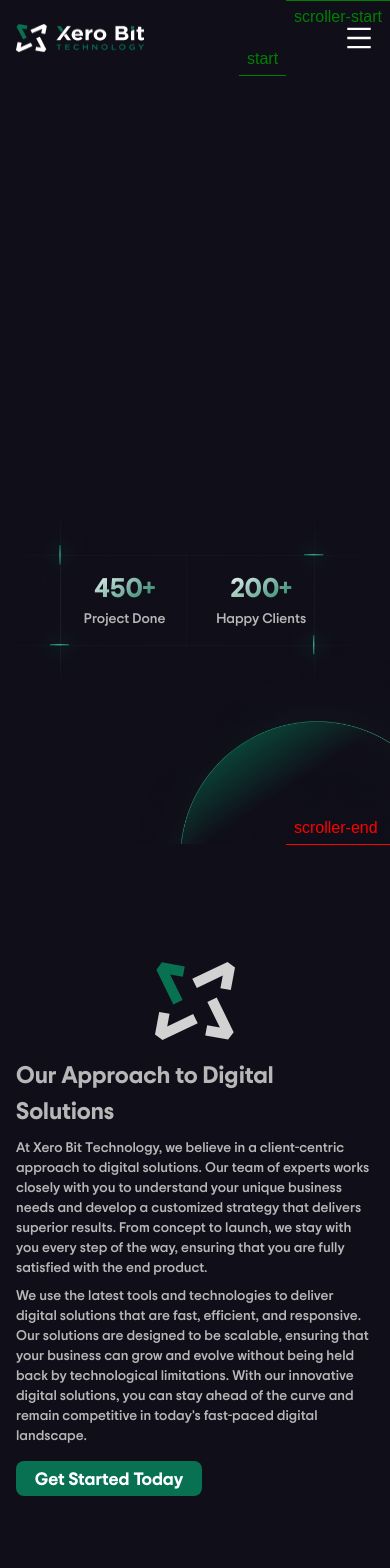
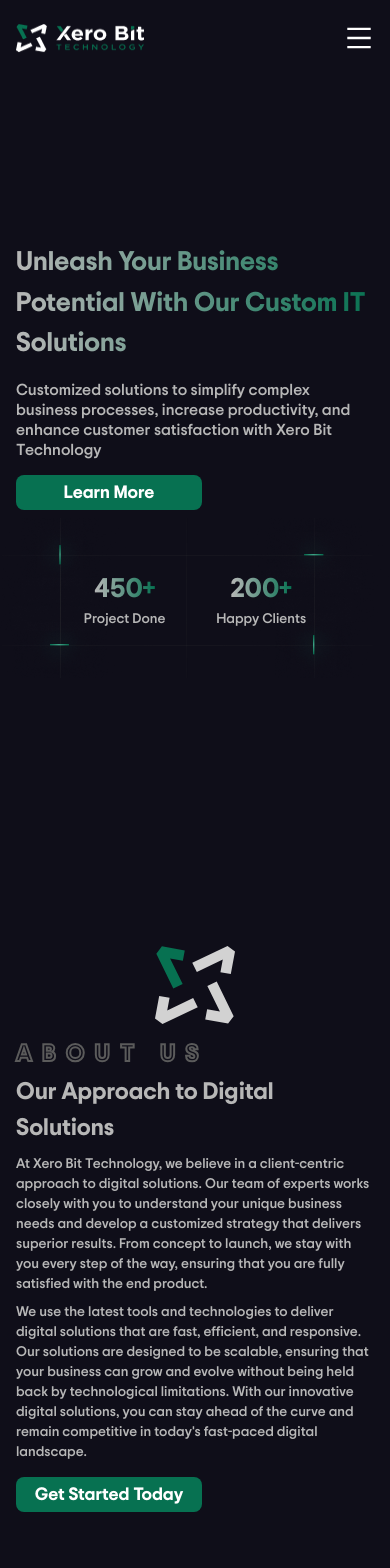
Before and after one commit to bilal060/xerobits-technology-nextjs, a Next.js app: page / in a window 390 px wide. Shown: the top 1568 px of the page. Built offline with nearby package versions, Linux system fonts and the light colour scheme.

Commit message:
hero section + about us + services

```diff
--- /dev/null
+++ b/src/app/assets/css/button.css
@@ -0,0 +1,106 @@
+/* Ujarak */
+.button--ujarak {
+    vertical-align: middle;
+    position: relative;
+    z-index: 1;
+    -webkit-backface-visibility: hidden;
+    -moz-osx-font-smoothing: grayscale;
+    color: #FFF;
+    text-align: center;
+    font-family: Trip Sans;
+    font-size: 18px;
+    font-style: normal;
+    font-weight: 700;
+    line-height: 100%;
+    border-radius: 8px;
+    background: var(--Green, #077151);
+    -webkit-transition: border-color 0.4s, color 0.4s;
+    transition: border-color 0.4s, color 0.4s;
+}
+
+.button--ujarak::before {
+    content: '';
+    position: absolute;
+    top: 0;
+    left: 0;
+    width: 100%;
+    height: 100%;
+    background: var(--Green, #043e2d);
+    z-index: -1;
+    opacity: 0;
+    -webkit-transform: scale3d(0.7, 1, 1);
+    transform: scale3d(0.7, 1, 1);
+    -webkit-transition: -webkit-transform 0.4s, opacity 0.4s;
+    transition: transform 0.4s, opacity 0.4s;
+    -webkit-transition-timing-function: cubic-bezier(0.2, 1, 0.3, 1);
+    transition-timing-function: cubic-bezier(0.2, 1, 0.3, 1);
+    border-radius: 8px;
+}
+
+.button--ujarak.button--round-s::before {
+    border-radius: 8px;
+}
+
+.button--ujarak.button--inverted::before {
+    background: var(--Green, #043e2d);
+    border-radius: 8px;
+}
+
+.button--ujarak,
+.button--ujarak::before {
+    -webkit-transition-timing-function: cubic-bezier(0.2, 1, 0.3, 1);
+    transition-timing-function: cubic-bezier(0.2, 1, 0.3, 1);
+}
+
+
+.button--ujarak:hover::before {
+    opacity: 1;
+    -webkit-transform: translate3d(0, 0, 0);
+    transform: translate3d(0, 0, 0);
+}
+
+.hero-section {
+    background-image: none;
+}
+
+.dotted-square {
+    transition: right cubic-bezier(0.165, 0.84, 0.44, 1);
+    border-radius: 8px;
+}
+
+@media (min-width: 640px) {
+    .dotted-square {
+        right: calc(51vw - (640px / 2));
+    }
+}
+
+@media (min-width: 768px) {
+    .dotted-square {
+        right: calc(51vw - (768px / 2));
+    }
+
+    .hero-section {
+        background-image: url(../images/circle.png);
+        background-position: right bottom;
+        background-size: contain;
+        background-repeat: no-repeat;
+    }
+}
+
+@media (min-width: 1024px) {
+    .dotted-square {
+        right: calc(51vw - (1024px / 2));
+    }
+}
+
+@media (min-width: 1240px) {
+    .dotted-square {
+        right: calc(51vw - (1240px / 2));
+    }
+}
+
+@media (min-width: 1536px) {
+    .dotted-square {
+        right: calc(51vw - (1536px / 2));
+    }
+}
--- a/src/app/assets/css/landing.css
+++ b/src/app/assets/css/landing.css
@@ -3,38 +3,48 @@
 @tailwind utilities;
 
 @layer components {
+
   /* Main Layout Style */
   .main-layout-container {
-    @apply bg-darkBg  relative flex flex-col justify-center h-[calc(100vh-75px)]  md:h-[calc(100vh-100px)] overflow-hidden;
+    @apply bg-darkBg relative flex flex-col justify-center h-[calc(100vh-75px)] md:h-[calc(100vh-100px)] overflow-hidden;
   }
+
   /* Green Gradient text */
   .gradient-text-green {
-    @apply text-transparent bg-clip-text bg-gradient-to-br from-white to-green;
+    /* background: linear-gradient(90deg, #B7B7B7 40.12%, #077151 100%); */
+    @apply text-transparent bg-clip-text bg-gradient-to-r from-[#B7B7B7] to-[#077151];
   }
+
   /* Medium Button */
   .md-btn {
     @apply w-[186px] h-[35px] md:h-[43px] lg:h-[56px] xl:h-[56px] rounded-lg text-[18px] font-bold font-tripsans;
   }
+
   /* Text 18 Px Style */
   .text-18px {
-    @apply lg:text-[18px] font-normal font-tripsans  leading-5;
+    @apply lg:text-[18px] font-normal font-tripsans leading-5;
   }
+
   /* Text 56 Px Style */
   .text-56px {
     @apply text-[27px] md:text-[35px] lg:text-[40px] 2xl:text-[56px] font-bold font-tripsans 2xl:leading-[72px];
   }
+
   /* Text 56 Px Style */
   .text-48px {
-    @apply text-[30px] md:text-[36px] lg:text-[48px]  capitalize text-center font-bold font-tripsans lg:leading-[64px];
+    @apply text-[30px] md:text-[36px] lg:text-[48px] capitalize text-center font-bold font-tripsans lg:leading-[64px];
   }
+
   /* Service Section Image Container*/
   .services-img-container {
-    @apply h-full lg:h-[90%] xl:h-full 2xl:max-h-[660px]  bg-no-repeat bg-cover bg-center w-full items-center flex flex-col justify-end;
+    @apply h-full lg:h-[90%] xl:h-full 2xl:max-h-[660px] bg-no-repeat bg-cover bg-center w-full items-center flex flex-col justify-end;
   }
+
   /* Service Section Image Text*/
   .services-img-text {
     @apply md:mb-4 whitespace-nowrap text-[24px] md:text-[30px] 2xl:text-[40px] font-bold font-tripsans text-white;
   }
+
   /* Why Us Section Text*/
   .why-us-section-text {
     @apply text-[14px] md:text-[16px] xl:text-[18px] 2xl:text-[20px] font-normal font-tripsans text-lightGray leading-5 2xl:leading-7;
--- a/src/app/components/HomePage/AboutSection.js
+++ b/src/app/components/HomePage/AboutSection.js
@@ -1,9 +1,9 @@
-import Image from 'next/image';
-import React from 'react';
+import Image from "next/image";
+import React from "react";
 
-import AboutLogo from '@/app/assets/images/about-img.svg';
-import AboutTextImg from '@/app/assets/images/about-text.svg';
-import RightCircle from '@/app/assets/images/right-circle.png';
+import AboutLogo from "@/app/assets/images/about-img.svg";
+import AboutTextImg from "@/app/assets/images/about-text.svg";
+import RightCircle from "@/app/assets/images/right-circle.png";
 
 const AboutSections = ({ createRef }) => {
   return (
@@ -12,20 +12,21 @@ const AboutSections = ({ createRef }) => {
         <Image
           src={RightCircle}
           alt="about-right-circle"
-          className=" hidden md:block md:w-[70%] lg:w-[800px] xl:max-w-[1252px] 2xl:w-[1252px]  h-[100%] 2xl:h-[100%] z-[-10px] absolute right-0"
+          className=" hidden lg:block h-[100%] 2xl:h-[100%] z-[-10px] absolute right-0 w-max lg:rotate-0 rotate-90"
         />
       </div>
       <div className="container px-4 mx-auto z-10">
         <div className="flex flex-col-reverse lg:grid md:grid-cols-12  gap-4 z-10">
           <div className="flex lg:col-span-8 2xl:col-span-6  flex-col justify-center z-10">
-            <div className="flex items-center h-full">
+            <div className="flex md:flex-row flex-col md:items-center items-start h-full md:gap-8 sm:gap-4 gap-2">
               <Image
                 src={AboutTextImg}
                 alt="about-text"
-                className=" hidden md:block md:h-[350px] lg:h-[90%] 2xl:h-[100%] z-[-10px]"
+                className=" hidden md:block md:h-[350px] lg:h-[80%] 2xl:h-[90%] z-[-10px]"
               />
+              <h1 className="about-us md:hidden block">ABOUT US</h1>
 
-              <div className="md:ml-8 flex flex-col 2xl:justify-around ">
+              <div className="flex flex-col 2xl:justify-around ">
                 <h3 className="text-[24px] lg:text-[48px] 2xl:text-[56px] font-tripsans font-bold text-lightGray lg:w-[552px] 2xl:w-[600px]">
                   Our Approach to Digital Solutions
                 </h3>
@@ -45,9 +46,9 @@ const AboutSections = ({ createRef }) => {
                   business can grow and evolve without being held back by
                   technological limitations. With our innovative digital
                   solutions, you can stay ahead of the curve and remain
-                  competitive in today's fast-paced digital landscape.
+                  competitive in today&apos;s fast-paced digital landscape.
                 </p>
-                <button className="md-btn bg-green text-white 2xl:mt-10">
+                <button className="md-btn bg-green text-white 2xl:mt-10 button--ujarak button--border-thick button--text-upper button--size-s button--inverted button--text-thick">
                   Get Started Today
                 </button>
               </div>
--- a/src/app/components/HomePage/BlogSection.js
+++ b/src/app/components/HomePage/BlogSection.js
@@ -1,10 +1,10 @@
-import Image from 'next/image';
-import React from 'react';
-import { FaAngleRight } from 'react-icons/fa';
+import Image from "next/image";
+import React from "react";
+import { FaAngleRight } from "react-icons/fa";
 
-import BlogImg1 from '@/app/assets/images/blog-img-1.png';
-import BlogImg2 from '@/app/assets/images/blog-img-2.png';
-import BlogImg3 from '@/app/assets/images/blog-img-3.png';
+import BlogImg1 from "@/app/assets/images/blog-img-1.png";
+import BlogImg2 from "@/app/assets/images/blog-img-2.png";
+import BlogImg3 from "@/app/assets/images/blog-img-3.png";
 
 const BlogSection = ({ createRef }) => {
   return (
@@ -88,7 +88,9 @@ const BlogSection = ({ createRef }) => {
           </div>
         </div>
         <div className="flex justify-center items-center mt-8">
-          <button className="md-btn bg-green text-white">View More</button>
+          <button className="md-btn bg-green text-white button--ujarak button--border-thick button--text-upper button--size-s button--inverted button--text-thick">
+            View More
+          </button>
         </div>
       </div>
     </div>
--- a/src/app/components/HomePage/ContactForm.js
+++ b/src/app/components/HomePage/ContactForm.js
@@ -1,24 +1,24 @@
-'use client';
-import React from 'react';
-import { Form, Formik } from 'formik';
-import * as Yup from 'yup';
-import Image from 'next/image';
+"use client";
+import React from "react";
+import { Form, Formik } from "formik";
+import * as Yup from "yup";
+import Image from "next/image";
 
-import ContactImg from '@/app/assets/images/contact-img.png';
-import TextField from '@/app/shared/TextField';
+import ContactImg from "@/app/assets/images/contact-img.png";
+import TextField from "@/app/shared/TextField";
 
 const ContactForm = ({ createRef }) => {
   // Form Initial Values
   const initialValues = {
-    name: '',
-    email: '',
-    message: '',
+    name: "",
+    email: "",
+    message: "",
   };
   // Error Schema
   const errorSchema = Yup.object().shape({
-    name: Yup.string().required('Name is required'),
-    email: Yup.string().email().required('Email is required'),
-    message: Yup.string().required('Message is required'),
+    name: Yup.string().required("Name is required"),
+    email: Yup.string().email().required("Email is required"),
+    message: Yup.string().required("Message is required"),
   });
   // Form Submission
   const handleSubmit = (values, { resetForm }) => {
@@ -54,7 +54,7 @@ const ContactForm = ({ createRef }) => {
                       placeholder="Message"
                       textarea="ture"
                     />
-                    <button className="md-btn bg-green text-white 2xl:mt-8">
+                    <button className="md-btn bg-green text-white 2xl:mt-8 button--ujarak button--border-thick button--text-upper button--size-s button--inverted button--text-thick">
                       Learn More
                     </button>
                   </Form>
--- a/src/app/components/HomePage/HeroSection.js
+++ b/src/app/components/HomePage/HeroSection.js
@@ -1,48 +1,27 @@
-import Image from 'next/image';
-import React, { useEffect, useRef } from 'react';
-import { gsap } from 'gsap';
-import { ScrollTrigger } from 'gsap/ScrollTrigger';
-
-import CircleImg from '@/app/assets/images/circle.png';
-import HorizentalDots from '@/app/assets/images/horizental-dots.svg';
-import VerticalDots from '@/app/assets/images/vertical-dot.svg';
+import Image from "next/image";
+import React, { useEffect, useRef } from "react";
+import { gsap } from "gsap";
+import { ScrollTrigger } from "gsap/ScrollTrigger";
+import CircleImg from "@/app/assets/images/circle.png";
+import HorizentalDots from "@/app/assets/images/horizental-dots.svg";
+import VerticalDots from "@/app/assets/images/vertical-dot.svg";
 
 gsap.registerPlugin(ScrollTrigger);
 
 const HeroSection = ({ createRef }) => {
-  useEffect(() => {
-    const tl = gsap.timeline();
-    // Set the initial state (hidden)
-    tl.from('.reveal-text', { y: '100%', opacity: 0, duration: 0.5 });
-    // Animate to reveal the text
-    tl.to('.reveal-text', {
-      scrollTrigger: {
-        trigger: 'reveal-text',
-        start: 'top top',
-        onEnter: () => console.log('enter'),
-        toggleActions: 'restart restart restart restart',
-        scrub: 1,
-        markers: true,
-      },
-      y: '0%',
-      opacity: 1,
-      duration: 2,
-      ease: 'power4.out',
-    });
-  }, []);
   return (
     <div
-      className="panel main-layout-container mt-[75px] md:mt-[100px]"
+      className="panel main-layout-container mt-[75px] md:mt-[100px] hero-section"
       ref={(e) => createRef(e, 0)}
     >
-      <div className="absolute bottom-0 right-0 z-[-10px]">
+      {/* <div className="absolute bottom-0 right-0 z-[-10px]">
         <Image
           src={CircleImg}
           alt="circle"
-          className="w-full md:h-[500px] lg:h-[700px] 2xl:h-[900px] 4xl:h-[1500px]"
+          className="md:h-[500px] lg:h-[500px] 2xl:h-[400px] 4xl:h-[1500px]"
         />
-      </div>
-      <div className="hidden lg:block absolute top-12 right-4 lg:right-20 2xl:right-40 z-[-10px]">
+      </div> */}
+      <div className="hidden md:block absolute top-[calc(50%-50px)] dotted-square translate-y-[-50%] ">
         <Image
           src={HorizentalDots}
           alt="HorizentalDots"
@@ -54,19 +33,21 @@ const HeroSection = ({ createRef }) => {
         <Image
           src={VerticalDots}
           alt="HorizentalDots"
-          className="hidden lg:block 2xl:my-4"
+          className="hidden md:block 2xl:my-4 mb-4"
         />
         <h1 className="reveal-text lg:w-[819px] text-56px gradient-text-green">
           Unleash Your Business Potential With Our Custom IT Solutions
         </h1>
-        <p className="reveal-text lg:w-[713px] my-4 2xl:my-8 3xl:my-12 text-lightGray text-18px">
+        <p className="reveal-text md:w-[70%] lg:w-[713px] my-4 2xl:my-8 3xl:my-12 text-lightGray text-18px">
           Customized solutions to simplify complex business processes, increase
           productivity, and enhance customer satisfaction with Xero Bit
           Technology
         </p>
-        <button className="reveal-text md-btn bg-green mb-2 lg:mb-0 lg:my-4 2xl:my-8 3xl:my-12 text-white">
-          Learn More
-        </button>
+        <div class="content yobject-marked">
+          <button class="reveal-text md-btn bg-green mb-2 lg:mb-0 lg:my-4 2xl:my-8 3xl:my-12 text-white button--ujarak button--border-thick button--text-upper button--size-s button--inverted button--text-thick">
+            Learn More
+          </button>
+        </div>
       </div>
       <div className="2xl:container 2xl:mx-auto">
         <div className="home-rectangle-bg bg-cover bg-center bg-no-repeat  flex flex-col justify-center w-full sm:w-[70%] h-[160px] sm:h-[200px] 2xl:h-[280px] lg:w-[618px]">
--- a/src/app/components/HomePage/ProjectIdeaSection.js
+++ b/src/app/components/HomePage/ProjectIdeaSection.js
@@ -38,7 +38,9 @@ const ProjectIdeaSection = ({ createRef }) => {
             Ready to make your business stand out in this digital world? Contact
             us today to arrange a consultation with one of our experts
           </p>
-          <button className="md-btn bg-green text-white">Lets Talk</button>
+          <button className="md-btn bg-green text-white button--ujarak button--border-thick button--text-upper button--size-s button--inverted button--text-thick">
+            Lets Talk
+          </button>
         </div>
       </div>
     </div>
--- a/src/app/components/HomePage/ServicesSections.js
+++ b/src/app/components/HomePage/ServicesSections.js
@@ -1,18 +1,19 @@
-'use client';
-import Image from 'next/image';
-import React, { useState } from 'react';
+"use client";
+import Image from "next/image";
+import React, { useState } from "react";
 
-import ServicesText from '@/app/assets/images/services-text.png';
-import { servicesImagesData } from '../../../../ServicesImagesData.js';
+import ServicesText from "@/app/assets/images/services-text.png";
+import { servicesImagesData } from "../../../../ServicesImagesData.js";
 
 const ServicesSections = ({ createRef }) => {
   const [imagePreviewId, setImagePreviewId] = useState(null);
 
   // Changes Grid Layout based on Condition
   const changeGridLayout = (id) => {
-    if (imagePreviewId == id) return 'col-span-7 ';
-    if (imagePreviewId && imagePreviewId !== id) return 'col-span-1';
-    else return 'col-span-2';
+    if (imagePreviewId == id) return "md:col-span-7 col-span-12";
+    if (imagePreviewId && imagePreviewId !== id)
+      return "md:col-span-1 col-span-12";
+    else return "md:col-span-2 col-span-12";
   };
 
   const checkImageId = (id) => {
@@ -27,20 +28,20 @@ const ServicesSections = ({ createRef }) => {
             <div>
               <Image
                 alt="services-text-img"
-                className="hidden lg:block h-[450px] xl:h-[430px] 3xl:h-[760px] ml-8 "
+                className="hidden md:block h-[400px] w-[40px] xl:h-[430px] xl:w-[45px] 3xl:w-[75px] 3xl:h-[760px] ml-8 "
                 src={ServicesText}
               />
             </div>
             <div className="flex-1 grid grid-cols-12 h-full gap-0">
               {servicesImagesData?.map((data, index) => (
                 <div
-                  className={`flex flex-col justify-center  transition ${changeGridLayout(
+                  className={`flex flex-col justify-center transition ${changeGridLayout(
                     data?.id
                   )} `}
                   key={index}
                 >
                   <div
-                    className="services-img-container transition"
+                    className="services-img-container transition md:py-0 sm:py-6 py-3"
                     style={{
                       backgroundImage: `${
                         checkImageId(data?.id)
@@ -53,14 +54,14 @@ const ServicesSections = ({ createRef }) => {
                   >
                     <h3
                       className={`${
-                        checkImageId(data?.id) ? 'hidden' : 'block'
-                      } services-img-text writing-mode rotate-180 `}
+                        checkImageId(data?.id) ? "hidden" : "block"
+                      } services-img-text writing-mode md:rotate-180 `}
                     >
                       {data?.title}
                     </h3>
                     <div
                       className={`${
-                        checkImageId(data?.id) ? 'block' : 'hidden'
+                        checkImageId(data?.id) ? "block" : "hidden"
                       } mb-4 px-4`}
                     >
                       <h3 className="services-img-text">{data?.title}</h3>
@@ -75,7 +76,9 @@ const ServicesSections = ({ createRef }) => {
             </div>
           </div>
           <div className="flex items-center my-4 2xl:mt-12 justify-center">
-            <button className="md-btn  bg-green text-white">View More</button>
+            <button className="md-btn  bg-green text-white button--ujarak button--border-thick button--text-upper button--size-s button--inverted button--text-thick">
+              View More
+            </button>
           </div>
         </div>
       </div>
--- a/src/app/globals.css
+++ b/src/app/globals.css
@@ -7,9 +7,11 @@
   margin: 0;
   box-sizing: border-box;
 }
+
 body {
   background: var(--darkBg);
 }
+
 :root {
   --green: #077151;
   --darkBg: #0f0e19;
@@ -20,11 +22,13 @@ body {
   font-weight: bold;
   src: url('./assets/fonts/trip-sans-bold.otf') format('opentype');
 }
+
 @font-face {
   font-family: Trip Sans;
   font-weight: normal;
   src: url('./assets/fonts/trip-sans-mono-regular.otf') format('opentype');
 }
+
 @font-face {
   font-family: Trip Sans;
   font-weight: medium;
@@ -36,11 +40,13 @@ body {
   font-weight: bold;
   src: url('./assets/fonts/Gotham-Bold.otf') format('opentype');
 }
+
 @font-face {
   font-family: Gotham Pro;
   font-weight: noraml;
   src: url('./assets/fonts/Gotham-Light.otf') format('opentype');
 }
+
 @font-face {
   font-family: Gotham Pro;
   font-weight: medium;
@@ -66,6 +72,7 @@ body {
   height: 100vh;
   transition: all 1s ease !important;
 }
+
 .menu-active {
   display: block;
   right: 0;
@@ -78,9 +85,7 @@ body {
   background-image: url('./assets/images/rectangle.png');
 }
 
-.writing-mode {
-  writing-mode: vertical-lr;
-}
+
 
 /* Rounded Circle BG */
 .rounded-circle-bg {
@@ -89,6 +94,22 @@ body {
   background-size: cover;
   background-repeat: no-repeat;
 }
+
+.about-us {
+  color: transparent;
+  -webkit-text-stroke-width: 2px;
+  -webkit-text-stroke-color: #5B5B5B;
+  text-align: center;
+  font-family: Trip Sans;
+  font-size: clamp(0.3rem, 1rem + 2vw, 3rem);
+  font-style: normal;
+  font-weight: 700;
+  line-height: 100%;
+  letter-spacing: 10.4px;
+  text-transform: capitalize;
+}
+
+
 
 /* Hide scrollbar for Chrome, Safari and Opera */
 /* body::-webkit-scrollbar {
@@ -106,6 +127,16 @@ body {
   transition: all 1s ease !important;
 }
 
+@media (min-width: 768px) {
+  .writing-mode {
+    writing-mode: vertical-lr;
+  }
+
+  .home-rectangle-bg {
+    width: 70%;
+  }
+}
+
 @media (min-width: 500px) and (max-width: 767px) {
   .home-rectangle-bg {
     width: 70%;
```
Also changed, not shown: src/app/page.js (+17 -17 lines).
